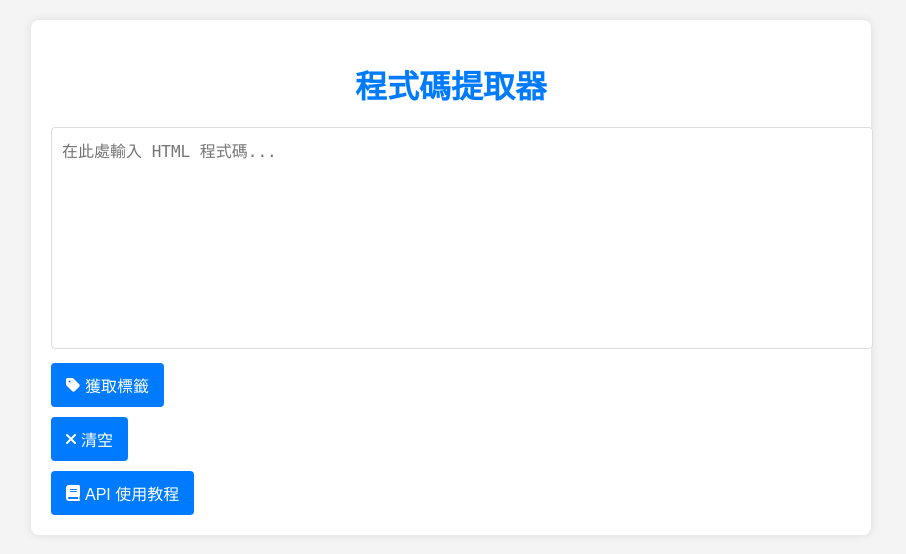
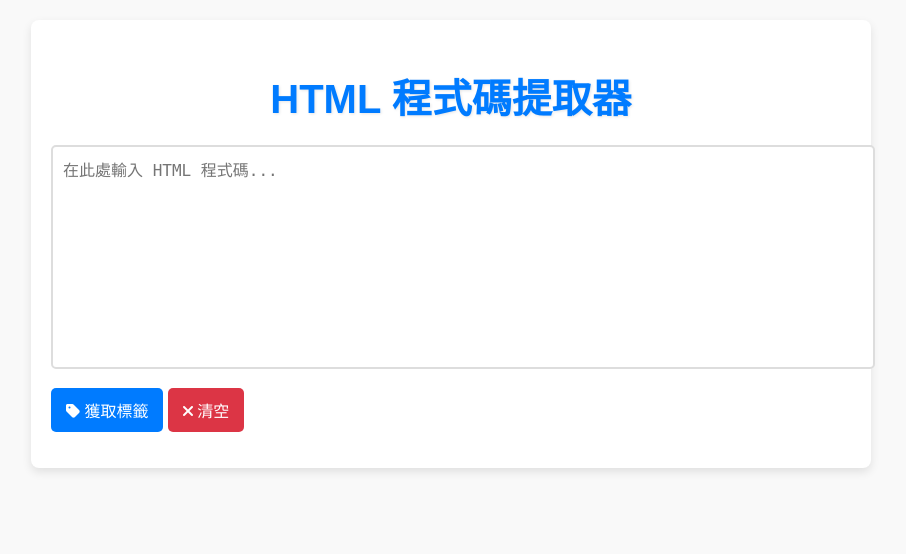
Before and after one commit to oinktech/code-extractor-api, a Flask app: page / in a window 1280 px wide. Shown: the top 554 px of the page, without its empty margins (189-1095 px from the left). Run offline with Flask 3, Linux system fonts and the light colour scheme.

Commit message:
Update index.html

```diff
--- a/templates/index.html
+++ b/templates/index.html
@@ -3,13 +3,12 @@
 <head>
     <meta charset="UTF-8">
     <meta name="viewport" content="width=device-width, initial-scale=1.0">
-    <title>程式碼提取器</title>
+    <title>HTML 程式碼提取器</title>
     <link rel="stylesheet" href="https://cdnjs.cloudflare.com/ajax/libs/font-awesome/6.0.0-beta3/css/all.min.css">
     <style>
-        /* 基础样式和现有代码保持一致 */
         body {
             font-family: 'Arial', sans-serif;
-            background-color: #f4f4f4;
+            background-color: #f9f9f9;
             margin: 0;
             padding: 20px;
             color: #333;
@@ -18,162 +17,188 @@
             text-align: center;
             color: #007BFF;
             margin-bottom: 20px;
+            font-size: 2.5rem;
+            text-shadow: 1px 1px 3px rgba(0, 0, 0, 0.1);
         }
         .container {
             max-width: 800px;
             margin: auto;
-            background: white;
+            background: #fff;
             padding: 20px;
             border-radius: 8px;
-            box-shadow: 0 0 10px rgba(0, 0, 0, 0.1);
+            box-shadow: 0 4px 10px rgba(0, 0, 0, 0.1);
+        }
+        .container:hover {
+            box-shadow: 0 6px 15px rgba(0, 0, 0, 0.15);
         }
         textarea {
             width: 100%;
             height: 200px;
-            border-radius: 4px;
-            border: 1px solid #ddd;
             padding: 10px;
-            font-size: 16px;
+            border-radius: 5px;
+            border: 2px solid #ddd;
+            font-size: 1rem;
+            transition: border-color 0.3s ease;
             resize: none;
         }
+        textarea:focus {
+            border-color: #007BFF;
+            outline: none;
+        }
         button {
+            margin-top: 15px;
             padding: 10px 15px;
+            border-radius: 5px;
+            border: none;
+            cursor: pointer;
+            font-size: 1rem;
+            transition: background-color 0.3s ease, transform 0.3s;
+        }
+        button.primary {
+            background-color: #007BFF;
+            color: #fff;
+        }
+        button.primary:hover {
+            background-color: #0056b3;
+            transform: scale(1.05);
+        }
+        button.danger {
+            background-color: #dc3545;
+            color: #fff;
+        }
+        button.danger:hover {
+            background-color: #c82333;
+            transform: scale(1.05);
+        }
+        .loader {
+            display: none;
+            text-align: center;
+        }
+        .loader i {
+            font-size: 2rem;
+            color: #007BFF;
+            animation: spin 1s infinite linear;
+        }
+        @keyframes spin {
+            from { transform: rotate(0deg); }
+            to { transform: rotate(360deg); }
+        }
+        .error-message {
+            color: #dc3545;
             margin-top: 10px;
-            border: none;
-            border-radius: 4px;
-            background-color: #007BFF;
-            color: white;
-            font-size: 16px;
-            cursor: pointer;
-            display: flex;
-            align-items: center;
         }
-        button i {
-            margin-right: 5px;
+        .result-item {
+            padding: 10px;
+            margin-top: 10px;
+            border: 1px solid #ddd;
+            border-radius: 5px;
+            background-color: #f9f9f9;
+            animation: fadeIn 0.5s;
         }
-        .modal {
-            display: none;
-            position: fixed;
-            z-index: 1;
-            left: 0;
-            top: 0;
-            width: 100%;
-            height: 100%;
-            background-color: rgba(0, 0, 0, 0.4);
-        }
-        .modal-content {
-            background-color: white;
-            margin: 15% auto;
-            padding: 20px;
-            border: 1px solid #888;
-            width: 80%;
-            border-radius: 8px;
-        }
-        .close {
-            color: #aaa;
-            float: right;
-            font-size: 28px;
-            font-weight: bold;
-        }
-        .close:hover,
-        .close:focus {
-            color: black;
-            text-decoration: none;
-            cursor: pointer;
-        }
-        pre {
-            background-color: #f8f9fa;
-            padding: 10px;
-            border-radius: 4px;
-        }
-        #copyBtn {
-            background-color: #28a745;
-            margin-top: 10px;
+        @keyframes fadeIn {
+            from { opacity: 0; }
+            to { opacity: 1; }
         }
     </style>
 </head>
 <body>
     <div class="container">
-        <h1>程式碼提取器</h1>
+        <h1>HTML 程式碼提取器</h1>
         <textarea id="codeInput" placeholder="在此處輸入 HTML 程式碼..."></textarea>
         <div>
-            <button id="getTagsButton"><i class="fas fa-tag"></i> 獲取標籤</button>
-            <button class="clear-button" id="clearButton"><i class="fas fa-times"></i> 清空</button>
+            <button id="getTagsButton" class="primary"><i class="fas fa-tag"></i> 獲取標籤</button>
+            <button id="clearButton" class="danger"><i class="fas fa-times"></i> 清空</button>
         </div>
-
-        <!-- 新增的API按鈕 -->
-        <button id="apiBtn"><i class="fas fa-book"></i> API 使用教程</button>
-
-        <!-- API 教程的模态框 -->
-        <div id="apiModal" class="modal">
-            <div class="modal-content">
-                <span class="close">&times;</span>
-                <h2>API 使用教程</h2>
-                <p>請參照以下代碼將此 API 集成到靜態網站：</p>
-                <pre>
-<code>
-fetch('https://code-extractor-api.onrender.com/extract', {
-    method: 'POST',
-    headers: {
-        'Content-Type': 'application/json',
-    },
-    body: JSON.stringify({
-        code: '&lt;h1&gt;Example&lt;/h1&gt;&lt;p&gt;This is a paragraph&lt;/p&gt;',
-        tags: ['h1', 'p']
-    }),
-})
-.then(response =&gt; response.json())
-.then(data =&gt; console.log(data))
-.catch(error =&gt; console.error('Error:', error));
-</code>
-                </pre>
-                <button id="copyBtn"><i class="fas fa-copy"></i> 複製程式碼</button>
-                <h3>API 回應格式</h3>
-                <pre>
-<code>
-{
-    "tag": "h1",
-    "text": "Example",
-    "placeholder": "無 placeholder"
-}
-</code>
-                </pre>
-            </div>
-        </div>
-
+        <div class="loader" id="loader"><i class="fas fa-spinner"></i></div>
         <div id="tags"></div>
         <div id="results"></div>
+        <p class="error-message" id="errorMessage"></p>
     </div>
 
     <script>
-        // 顯示模態框
-        const modal = document.getElementById("apiModal");
-        const btn = document.getElementById("apiBtn");
-        const span = document.getElementsByClassName("close")[0];
+        document.getElementById('getTagsButton').addEventListener('click', async () => {
+            const code = document.getElementById('codeInput').value.trim();
+            const loader = document.getElementById('loader');
+            const tagsDiv = document.getElementById('tags');
+            const errorMessage = document.getElementById('errorMessage');
+            const resultsDiv = document.getElementById('results');
 
-        btn.onclick = function() {
-            modal.style.display = "block";
-        }
+            tagsDiv.innerHTML = '';
+            resultsDiv.innerHTML = '';
+            errorMessage.textContent = '';
+            loader.style.display = 'block';
 
-        span.onclick = function() {
-            modal.style.display = "none";
-        }
+            try {
+                const response = await fetch('/get_tags', {
+                    method: 'POST',
+                    headers: {
+                        'Content-Type': 'application/json',
+                    },
+                    body: JSON.stringify({ code }),
+                });
 
-        window.onclick = function(event) {
-            if (event.target == modal) {
-                modal.style.display = "none";
+                const result = await response.json();
+                loader.style.display = 'none';
+
+                if (response.ok) {
+                    result.forEach(tag => {
+                        tagsDiv.innerHTML += `<label><input type="checkbox" value="${tag}"> ${tag}</label><br>`;
+                    });
+                    tagsDiv.innerHTML += `<button id="extractButton" class="primary"><i class="fas fa-extract"></i> 提取所選標籤的文字</button>`;
+                    document.getElementById('extractButton').addEventListener('click', async () => {
+                        const selectedTags = Array.from(document.querySelectorAll('#tags input:checked')).map(input => input.value);
+                        await extractText(selectedTags, code);
+                    });
+                } else {
+                    errorMessage.textContent = result.error || '處理失敗';
+                }
+            } catch (error) {
+                loader.style.display = 'none';
+                errorMessage.textContent = '處理過程中發生錯誤: ' + error.message;
+            }
+        });
+
+        async function extractText(selectedTags, code) {
+            const loader = document.getElementById('loader');
+            const resultsDiv = document.getElementById('results');
+            const errorMessage = document.getElementById('errorMessage');
+
+            loader.style.display = 'block';
+            resultsDiv.innerHTML = '';
+            errorMessage.textContent = '';
+
+            try {
+                const response = await fetch('/extract', {
+                    method: 'POST',
+                    headers: {
+                        'Content-Type': 'application/json',
+                    },
+                    body: JSON.stringify({ code, tags: selectedTags }),
+                });
+
+                const result = await response.json();
+                loader.style.display = 'none';
+
+                if (response.ok) {
+                    result.forEach(item => {
+                        resultsDiv.innerHTML += `
+                            <div class="result-item">
+                                <strong>標籤:</strong> ${item.tag}<br>
+                                <strong>文字:</strong> ${item.text}<br>
+                                <strong>Placeholder:</strong> ${item.placeholder}
+                            </div>
+                        `;
+                    });
+                } else {
+                    errorMessage.textContent = result.error || '處理失敗';
+                }
+            } catch (error) {
+                loader.style.display = 'none';
+                errorMessage.textContent = '處理過程中發生錯誤: ' + error.message;
             }
         }
 
-        // 複製程式碼功能
-        document.getElementById('copyBtn').addEventListener('click', () => {
-            const code = document.querySelector('pre code').innerText;
-            navigator.clipboard.writeText(code).then(() => {
-                alert('程式碼已複製！');
-            }, (err) => {
-                alert('複製失敗，請手動複製。');
-            });
-        });
-    </script>
-</body>
-</html>
+        document.getElementById('clearButton').addEventListener('click', () => {
+            document.getElementById('codeInput').value = '';
+            document.getElementById('tags').innerHTML = '';
+            document.getElementById
```
